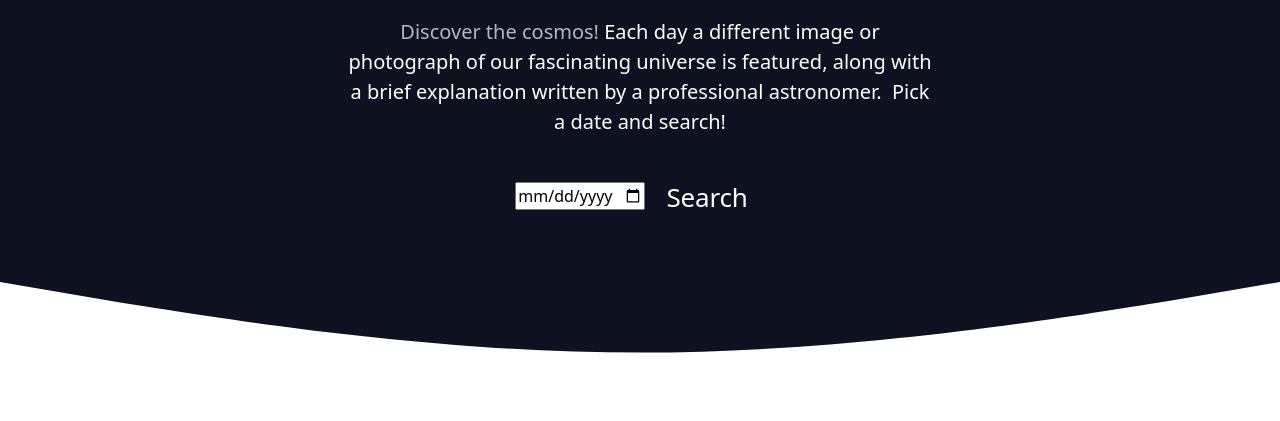
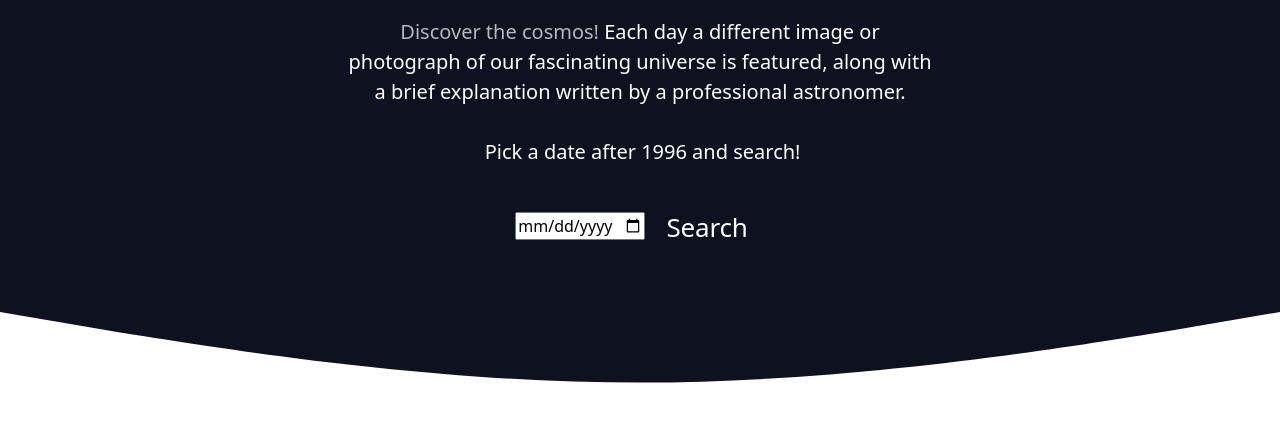
Before and after one commit to dnlbellfield/nasa-api, a plain HTML site: page index.html in a window 1280 px wide. Shown: the part 365-786 px from the top of the page. Drawn offline with nearby package versions, Linux system fonts and the light colour scheme; no server answers.

Commit message:
new text

```diff
--- a/index.html
+++ b/index.html
@@ -33,7 +33,7 @@
                             </h4>
                             <h1 class="mb-4 display-2">Astronomy <br> Picture of the Day</h1>
                             <p class="mb-lg-5 mb-0 px-lg-9 lead">
-                              <a  style="font-weight:400 ;"href="https://apod.nasa.gov/apod/archivepix.html">Discover the cosmos!</a>  Each day a different image or photograph of our fascinating universe is featured, along with a brief explanation written by a professional astronomer. &nbsp;Pick a date and search!
+                              <a  style="font-weight:400 ;"href="https://apod.nasa.gov/apod/archivepix.html">Discover the cosmos!</a>  Each day a different image or photograph of our fascinating universe is featured, along with a brief explanation written by a professional astronomer.<br><br> &nbsp;Pick a date after 1996 and search!
                             </p>
                             <input id="nasa-input" type="date" placeholder="YYYY-MM-DD"
                             min="1996-01-01" max="2023-01-01">
```
Also changed, not shown: 2 other files.
